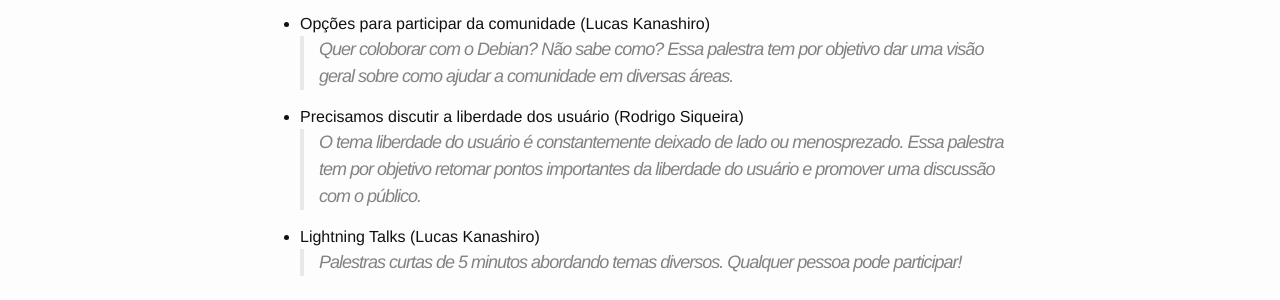
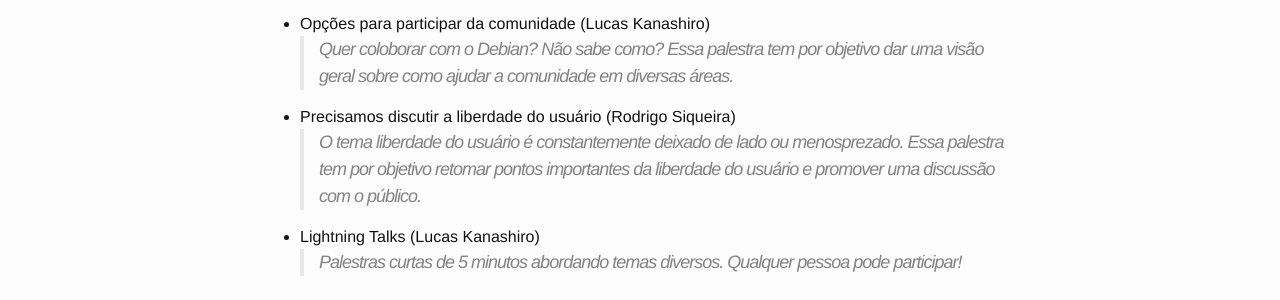
Before and after one commit to lucaskanashiro/debianday-website, a Jekyll site: the page built from schedule.md, in a window 1280 px wide. Shown: the part 637-937 px from the top of the page. Built offline with Jekyll 4.4.1, drawn with Linux system fonts in a browser that asks for light colours.

Commit message:
Fix typo, thanks kretcheu for spotting this :)

```diff
--- a/schedule.md
+++ b/schedule.md
@@ -30,7 +30,7 @@
 > Quer coloborar com o Debian? Não sabe como? Essa palestra tem por objetivo
   dar uma visão geral sobre como ajudar a comunidade em diversas áreas.
 
-* Precisamos discutir a liberdade dos usuário (Rodrigo Siqueira)
+* Precisamos discutir a liberdade do usuário (Rodrigo Siqueira)
 > O tema liberdade do usuário é constantemente deixado de lado ou menosprezado.
   Essa palestra tem por objetivo retomar pontos importantes da liberdade do
   usuário e promover uma discussão com o público.
```
